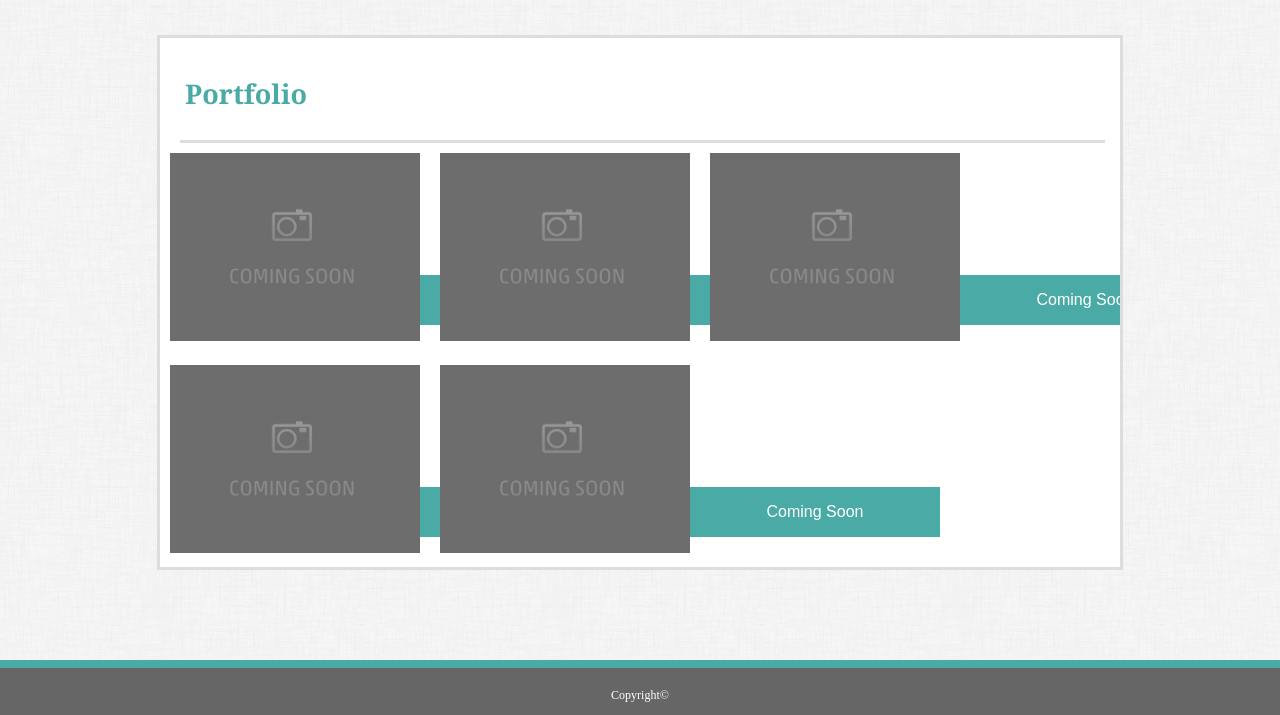
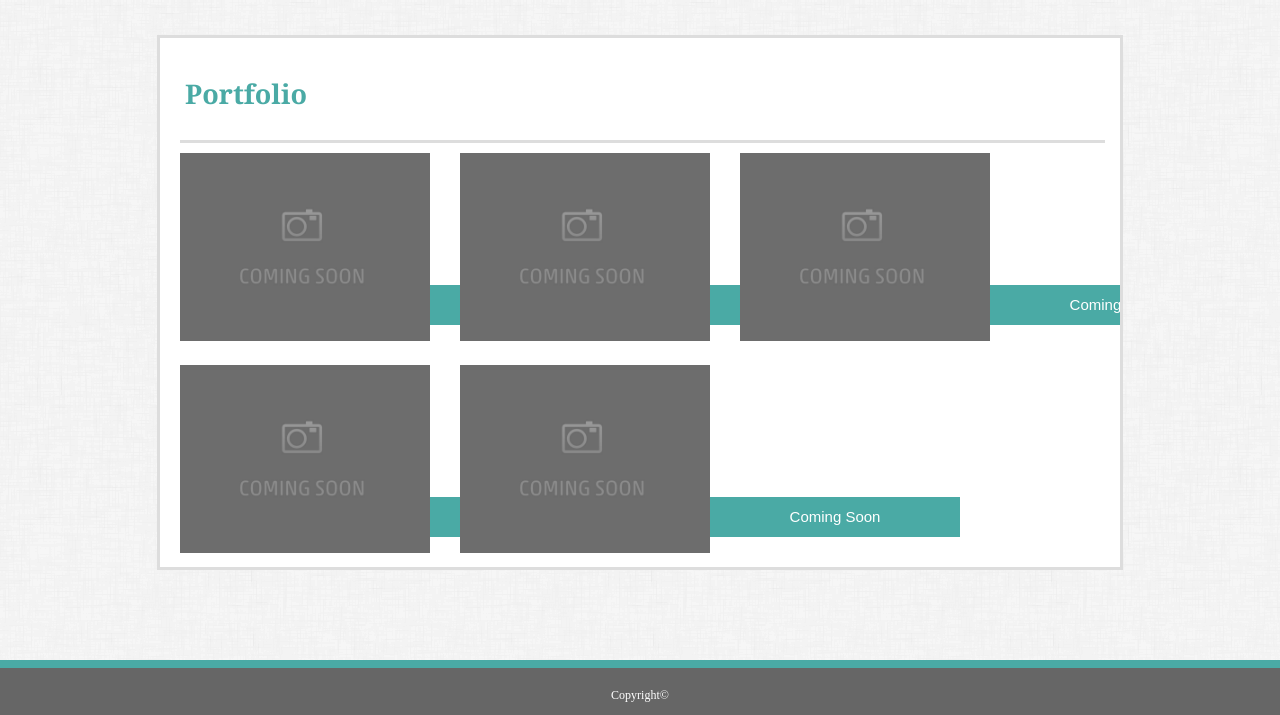
Before and after one commit to tylerkmaples/Basic-Portfolio, a plain HTML site: page portfolio.html in a window 1280 px wide. Shown: the part 85-800 px from the top of the page. Drawn offline with Linux system fonts and the light colour scheme.

Commit message:
moved pics in portfolio over so in line

```diff
--- a/assets/css/style.css
+++ b/assets/css/style.css
@@ -127,7 +127,7 @@ body {
 .portfoliopics {
     /* display: inline; */
     float: left;
-    margin: 10px 10px 10px 10px;
+    margin: 10px 10px 10px 20px;
     position: relative;
 }
 
@@ -140,6 +140,8 @@ body {
     width: 250px;
     text-align: center;
     bottom: 20px;
+    font-size: 15px;
+    line-height: 10px;
 
 }
 
```
